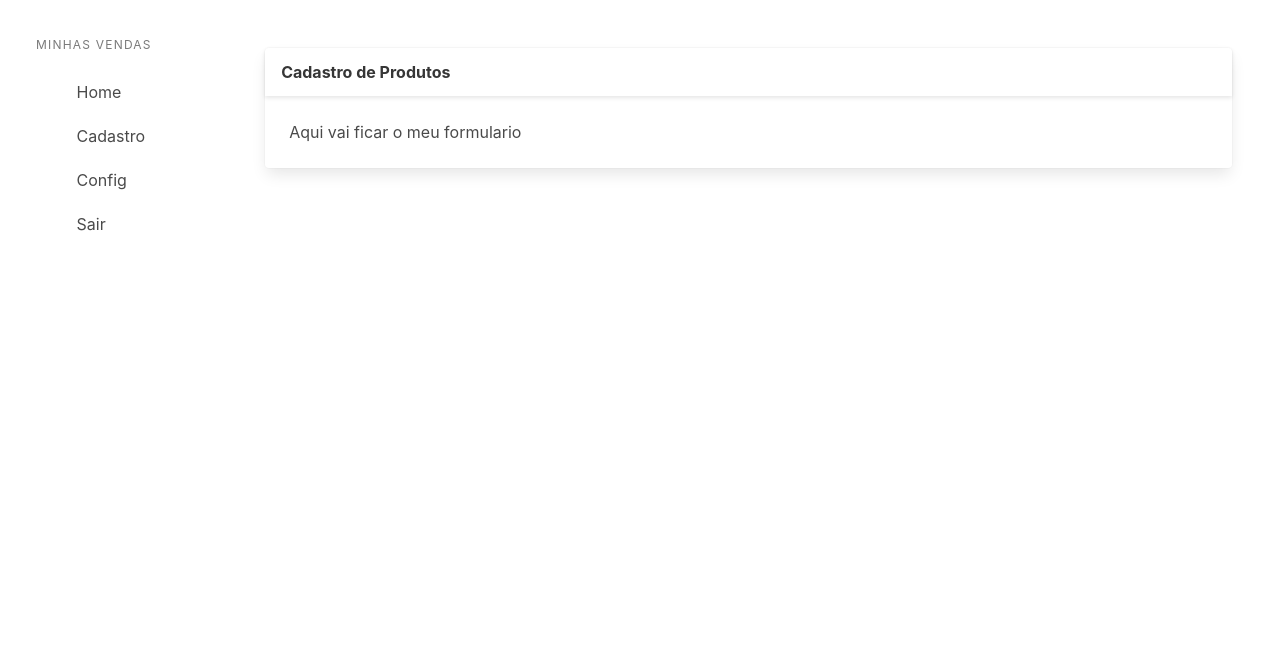
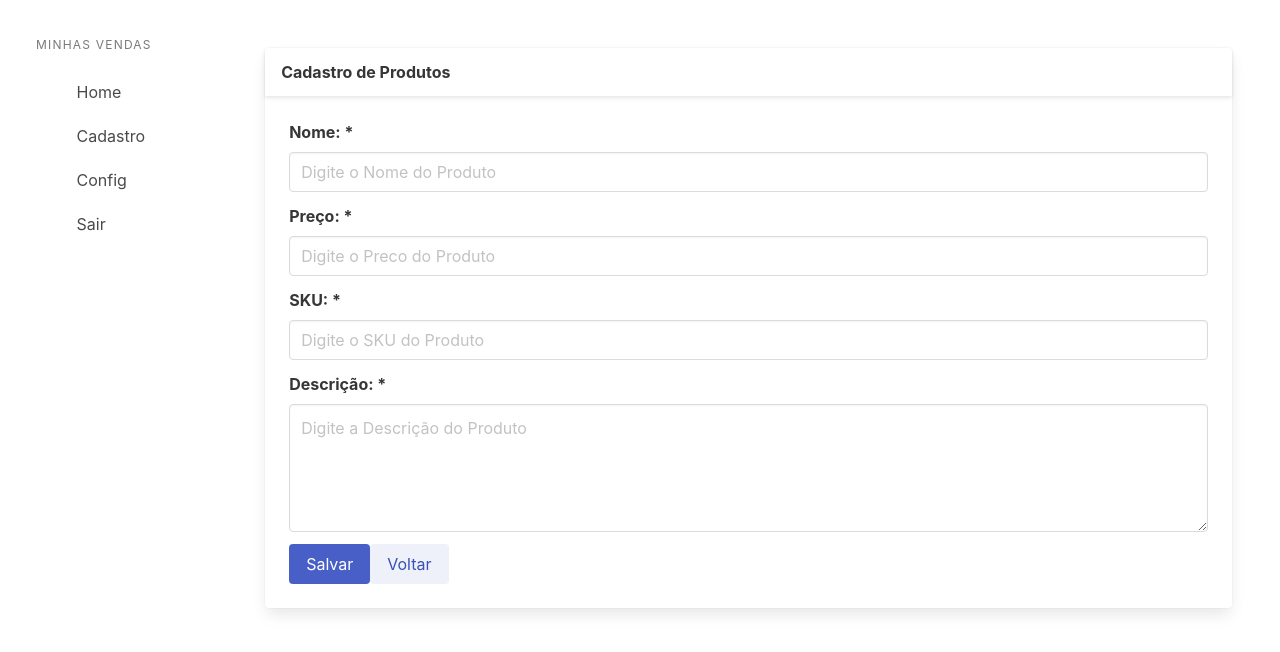
Before and after one commit to RobsonFe/Projeto-Vendas-App, a Next.js app: page /cadastros/produtos in a window 1280 px wide. Shown: the top 652 px of the page. Built offline with nearby package versions, Linux system fonts and the light colour scheme.

Commit message:
Campos de formularios criados

```diff
--- a/src/components/produtos/cadastro/index.tsx
+++ b/src/components/produtos/cadastro/index.tsx
@@ -4,7 +4,44 @@
 
     return(
         <Layout titulo="Cadastro de Produtos">
-            Aqui vai ficar o meu formulario
+            <div className="field">
+                <label className="label" >Nome: *</label>
+                <div htmlFor="inputNome" className="control">
+                <input className="input" id="inputNome" type="text" placeholder="Digite o Nome do Produto" required></input>
+                </div>
+
+            </div>
+
+            <div className="field">
+                <label className="label" >Preço: *</label>
+                <div htmlFor="inputPreco" className="control">
+                <input className="input" id="inputPreco" type="number" placeholder="Digite o Preco do Produto" required></input>
+                </div>
+
+            </div>
+
+            <div className="field">
+                <label className="label" >SKU: *</label>
+                <div htmlFor="inputSKU" className="control">
+                <input className="input" id="inputSKU" type="text" placeholder="Digite o SKU do Produto" required></input>
+                </div>
+
+            </div>
+
+            <div className="field">
+                <label className="label" >Descrição: *</label>
+                <div htmlFor="inputDesc" className="control">
+                <textarea className="textarea" id="inputDesc" placeholder="Digite a Descrição do Produto" required></textarea>
+                </div>
+
+            </div>
+
+            <div className="field is-grouped">
+            <div className="control">
+            <button className="button is-link">Salvar</button>
+            <button className="button is-link is-light">Voltar</button>
+            </div>
+            </div>
         </Layout>
     )
 }
```
